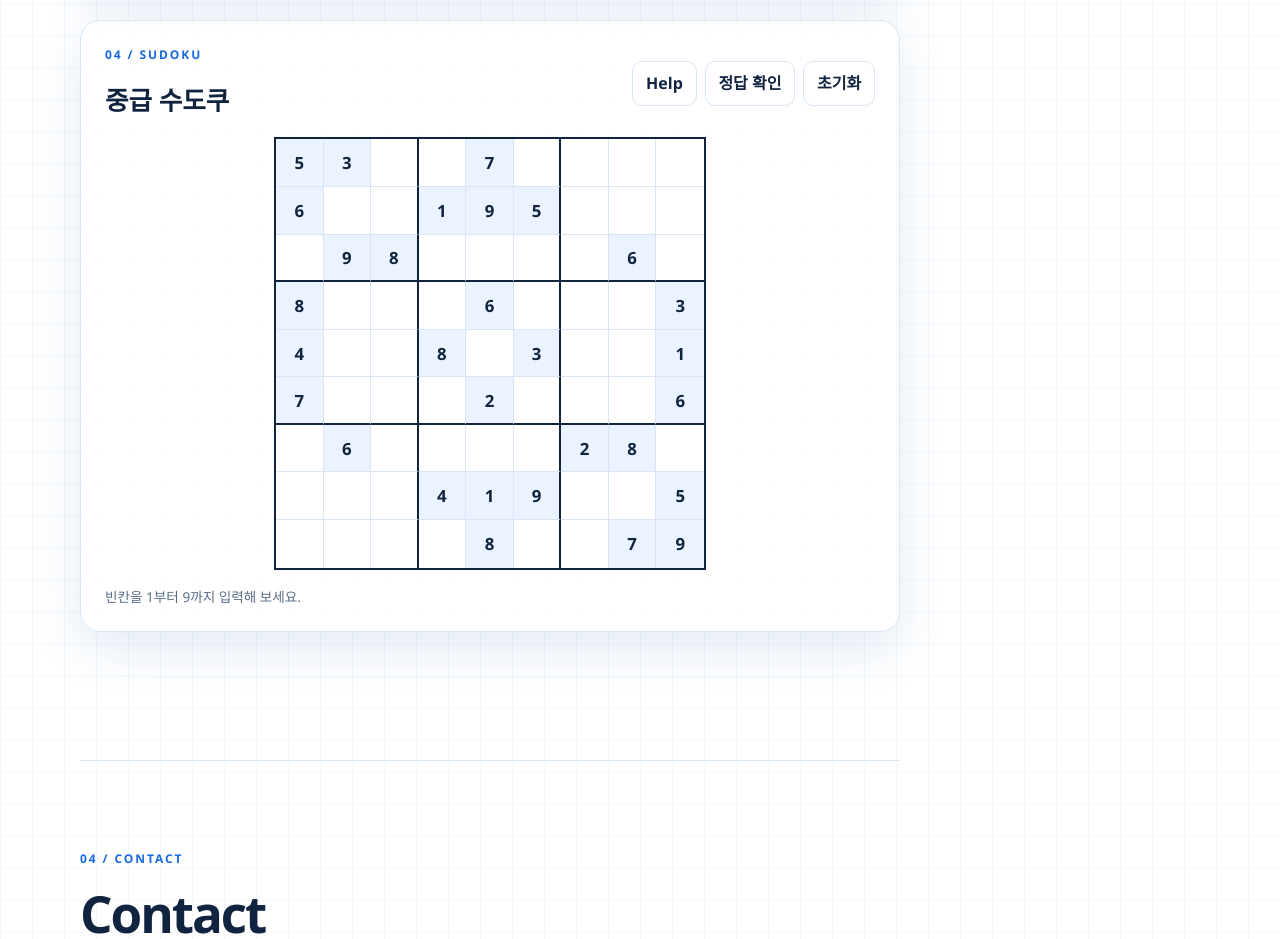
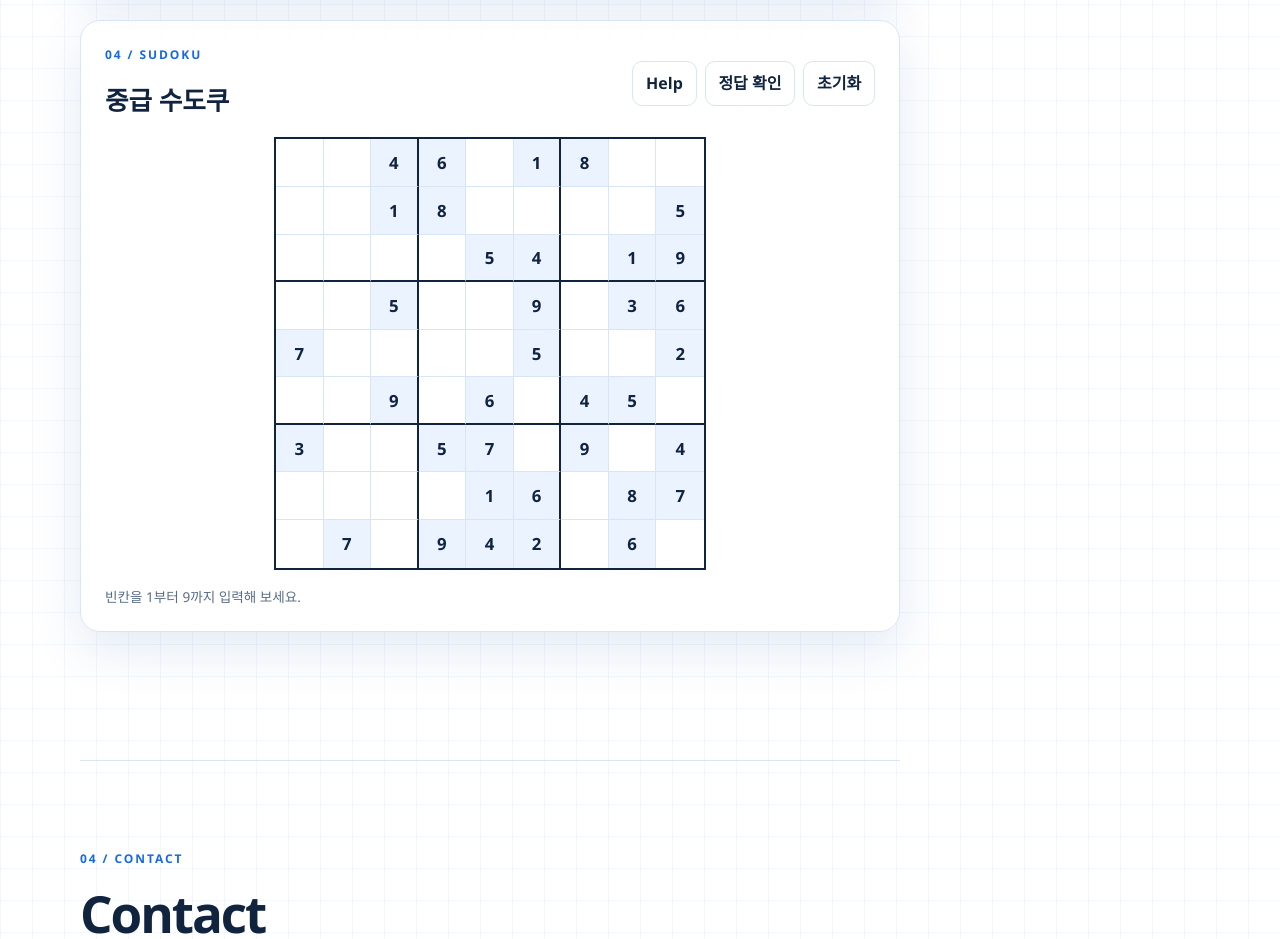
Before and after one commit to kimyeon06/kimyeon06.github.io, a plain HTML site: page index.html in a window 1280 px wide. Shown: the part 2460-3399 px from the top of the page. Drawn offline with Linux system fonts and the light colour scheme.

Commit message:
Randomize Sudoku puzzle on reset

```diff
--- a/index.html
+++ b/index.html
@@ -95,7 +95,7 @@
                 <div class="sudoku-help-content">
                   <p><strong>게임 방법</strong></p>
                   <p>각 가로줄, 세로줄, 3×3 구역에 1부터 9까지 숫자를 한 번씩만 입력하세요. 파란 칸은 고정 숫자이며, 흰 칸을 선택해 숫자를 입력할 수 있습니다.</p>
-                  <p><strong>정답 확인</strong>으로 틀린 칸과 진행 상태를 확인하고, <strong>초기화</strong>로 퍼즐을 처음부터 다시 시작하세요.</p>
+                  <p><strong>정답 확인</strong>으로 틀린 칸과 진행 상태를 확인하고, <strong>초기화</strong>로 새로운 퍼즐을 시작하세요. 초기화할 때마다 판의 숫자가 바뀝니다.</p>
                 </div>
               </details>
               <button id="sudoku-check" type="button">정답 확인</button>
--- a/sudoku.js
+++ b/sudoku.js
@@ -5,28 +5,32 @@
   const status = document.querySelector('#sudoku-status');
   if (!grid || !checkButton || !resetButton || !status) return;
 
-  const puzzle = [
-    5, 3, 0, 0, 7, 0, 0, 0, 0,
-    6, 0, 0, 1, 9, 5, 0, 0, 0,
-    0, 9, 8, 0, 0, 0, 0, 6, 0,
-    8, 0, 0, 0, 6, 0, 0, 0, 3,
-    4, 0, 0, 8, 0, 3, 0, 0, 1,
-    7, 0, 0, 0, 2, 0, 0, 0, 6,
-    0, 6, 0, 0, 0, 0, 2, 8, 0,
-    0, 0, 0, 4, 1, 9, 0, 0, 5,
-    0, 0, 0, 0, 8, 0, 0, 7, 9
-  ];
-  const solution = [
-    5, 3, 4, 6, 7, 8, 9, 1, 2,
-    6, 7, 2, 1, 9, 5, 3, 4, 8,
-    1, 9, 8, 3, 4, 2, 5, 6, 7,
-    8, 5, 9, 7, 6, 1, 4, 2, 3,
-    4, 2, 6, 8, 5, 3, 7, 9, 1,
-    7, 1, 3, 9, 2, 4, 8, 5, 6,
-    9, 6, 1, 5, 3, 7, 2, 8, 4,
-    2, 8, 7, 4, 1, 9, 6, 3, 5,
-    3, 4, 5, 2, 8, 6, 1, 7, 9
-  ];
+  let puzzle = [];
+  let solution = [];
+
+  function shuffle(items) {
+    const result = [...items];
+    for (let index = result.length - 1; index > 0; index -= 1) {
+      const swapIndex = Math.floor(Math.random() * (index + 1));
+      [result[index], result[swapIndex]] = [result[swapIndex], result[index]];
+    }
+    return result;
+  }
+
+  function createPuzzle() {
+    const digits = shuffle([1, 2, 3, 4, 5, 6, 7, 8, 9]);
+    const base = (row, column) => (row * 3 + Math.floor(row / 3) + column) % 9;
+    const solved = Array.from({ length: 9 }, (_, row) => (
+      Array.from({ length: 9 }, (_, column) => digits[base(row, column)])
+    ));
+    const rowOrder = shuffle([0, 1, 2]).flatMap((band) => shuffle([0, 1, 2]).map((row) => band * 3 + row));
+    const columnOrder = shuffle([0, 1, 2]).flatMap((stack) => shuffle([0, 1, 2]).map((column) => stack * 3 + column));
+    solution = rowOrder.flatMap((row) => columnOrder.map((column) => solved[row][column]));
+    puzzle = Array(81).fill(0);
+    shuffle([...Array(81).keys()]).slice(0, 36).forEach((index) => {
+      puzzle[index] = solution[index];
+    });
+  }
 
   function createGrid() {
     grid.replaceChildren();
@@ -75,14 +79,13 @@
   }
 
   function resetPuzzle() {
-    grid.querySelectorAll('.sudoku-cell').forEach((cell, index) => {
-      cell.value = puzzle[index] ? String(puzzle[index]) : '';
-      cell.classList.remove('is-invalid');
-    });
-    status.textContent = '초기화했습니다. 다시 도전해 보세요.';
+    createPuzzle();
+    createGrid();
+    status.textContent = '새 퍼즐을 만들었습니다. 다시 도전해 보세요.';
   }
 
   checkButton.addEventListener('click', checkPuzzle);
   resetButton.addEventListener('click', resetPuzzle);
+  createPuzzle();
   createGrid();
 })();
```
